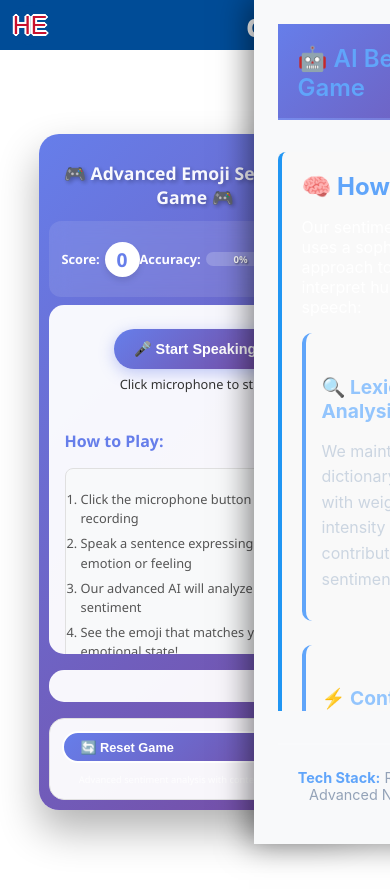
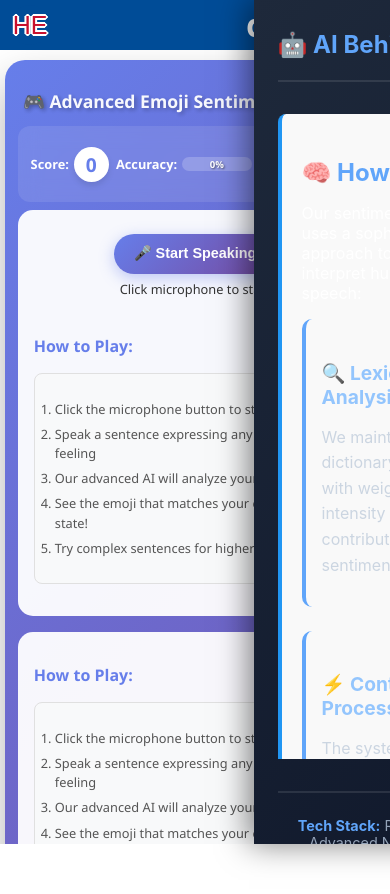
Before and after one commit to m17christiansen/career_day_AI_demo, a React (Create React App) app: page /emoji-game in a window 390 px wide. After the commit the page ends 844 px from the top, so only its background shows below. Built offline with nearby package versions, Linux system fonts and the light colour scheme.

Commit message:
updated heights and made scrollable

```diff
--- a/src/drawing_app/styles.css
+++ b/src/drawing_app/styles.css
@@ -7,6 +7,9 @@
   box-shadow: 0 10px 30px rgba(0, 0, 0, 0.3);
   overflow: hidden;
   font-family: 'Comic Sans MS', cursive, sans-serif;
+  min-height: 100vh;
+  display: flex;
+  flex-direction: column;
 }
 
 .drawing-game-container header {
@@ -14,6 +17,7 @@
   color: white;
   text-align: center;
   padding: 20px;
+  flex-shrink: 0;
 }
 
 .drawing-game-container header h1 {
@@ -29,6 +33,10 @@
 
 .drawing-game-container .game-area {
   padding: 20px;
+  flex: 1;
+  display: flex;
+  flex-direction: column;
+  min-height: 0;
 }
 
 /* Updated compact tools panel styling */
@@ -41,6 +49,7 @@
   display: flex;
   flex-direction: column;
   gap: 15px;
+  flex-shrink: 0;
 }
 
 .drawing-game-container .tool-group-row {
@@ -143,15 +152,20 @@
   overflow: hidden;
   background-color: white;
   box-shadow: 0 8px 16px rgba(0, 0, 0, 0.2);
+  flex: 1;
+  min-height: 400px;
+  display: flex;
+  justify-content: center;
+  align-items: center;
 }
 
+/* Fixed canvas styling - remove object-fit and ensure proper sizing */
 .drawing-game-container #drawing-canvas {
   display: block;
   cursor: crosshair;
   background-color: white;
+  /* Remove object-fit and let the JS handle the sizing */
 }
-
-
 
 .drawing-game-container .suggestion-display.permanent {
   display: block !important;
@@ -167,6 +181,7 @@
   cursor: pointer;
   transition: transform 0.2s ease, box-shadow 0.2s ease;
   border: 2px solid rgba(255, 255, 255, 0.3);
+  z-index: 10;
 }
 
 .drawing-game-container .suggestion-display.permanent:hover {
@@ -195,16 +210,29 @@
   font-weight: bold;
   color: #495057;
   border-top: 2px solid #dee2e6;
+  flex-shrink: 0;
 }
 
 .drawing-game-container .status-bar #status-message {
   font-size: 1.1em;
 }
 
+/* Make the entire page scrollable when content overflows */
+html, body, #root {
+  height: 100%;
+  margin: 0;
+  padding: 0;
+}
+
+#root {
+  overflow-y: auto;
+}
+
 /* Responsive design */
 @media (max-width: 768px) {
   .drawing-game-container {
       margin: 10px;
+      border-radius: 15px;
   }
 
   .drawing-game-container header h1 {
@@ -242,6 +270,10 @@
       bottom: 10px;
       right: 10px;
   }
+
+  .drawing-game-container .canvas-container {
+      min-height: 300px;
+  }
 }
 
 @media (max-width: 480px) {
@@ -257,196 +289,9 @@
       min-width: 200px;
   }
 
-    .drawing-game-container #drawing-canvas {
-        height: 400px;
+  .drawing-game-container .canvas-container {
+      min-height: 250px;
   }
 }
 
-/* Info Button Styles */
-.info-button {
-    position: fixed;
-    top: 20px;
-    right: 20px;
-    z-index: 1001;
-    background: linear-gradient(135deg, #667eea 0%, #764ba2 100%);
-    color: white;
-    border: none;
-    border-radius: 25px;
-    padding: 10px 20px;
-    font-size: 14px;
-    font-weight: 600;
-    cursor: pointer;
-    box-shadow: 0 4px 15px rgba(102, 126, 234, 0.4);
-    transition: all 0.3s ease;
-    display: flex;
-    align-items: center;
-    gap: 8px;
-  }
-
-  .info-button:hover {
-    transform: translateY(-2px);
-    box-shadow: 0 6px 20px rgba(102, 126, 234, 0.6);
-  }
-
-  .info-button:active {
-    transform: translateY(0);
-  }
-
-  /* Info Panel Styles */
-  .info-panel {
-    position: fixed;
-    top: 0;
-    right: -60%;
-    width: 60%;
-    height: 100vh;
-    background: white;
-    box-shadow: -5px 0 30px rgba(0, 0, 0, 0.15);
-    z-index: 1002;
-    transition: right 0.4s cubic-bezier(0.25, 0.46, 0.45, 0.94);
-    display: flex;
-    flex-direction: column;
-    overflow: hidden;
-  }
-
-  .info-panel.open {
-    right: 0;
-  }
-
-  .info-panel-header {
-    background: linear-gradient(135deg, #667eea 0%, #764ba2 100%);
-    color: white;
-    padding: 20px;
-    display: flex;
-    justify-content: space-between;
-    align-items: center;
-    border-bottom: 1px solid rgba(255, 255, 255, 0.2);
-  }
-
-  .info-panel-header h2 {
-    margin: 0;
-    font-size: 1.5rem;
-    font-weight: 600;
-  }
-
-  .close-button {
-    background: rgba(255, 255, 255, 0.2);
-    color: white;
-    border: none;
-    border-radius: 50%;
-    width: 36px;
-    height: 36px;
-    font-size: 24px;
-    cursor: pointer;
-    display: flex;
-    align-items: center;
-    justify-content: center;
-    transition: background 0.3s ease;
-  }
-
-  .close-button:hover {
-    background: rgba(255, 255, 255, 0.3);
-  }
-
-  .info-panel-content {
-    flex: 1;
-    overflow-y: auto;
-    padding: 25px;
-    background: #f8f9fa;
-  }
-
-  .ai-section {
-    margin-bottom: 30px;
-    padding: 20px;
-    background: white;
-    border-radius: 12px;
-    box-shadow: 0 2px 10px rgba(0, 0, 0, 0.05);
-    border-left: 4px solid #667eea;
-  }
-
-  .ai-section h3 {
-    color: #333;
-    margin-top: 0;
-    margin-bottom: 15px;
-    font-size: 1.2rem;
-    display: flex;
-    align-items: center;
-    gap: 10px;
-  }
-
-  .ai-section ul {
-    margin: 0;
-    padding-left: 20px;
-  }
-
-  .ai-section li {
-    margin-bottom: 10px;
-    line-height: 1.5;
-    color: #555;
-  }
-
-  .ai-section strong {
-    color: #333;
-    font-weight: 600;
-  }
-
-  .info-footer {
-    margin-top: 30px;
-    padding: 20px;
-    background: #e8f4fd;
-    border-radius: 12px;
-    border: 1px solid #b6d4fe;
-  }
-
-  .info-footer p {
-    margin: 0;
-    color: #0c5460;
-    font-size: 0.95rem;
-    line-height: 1.6;
-  }
-
-  /* Overlay */
-  .info-overlay {
-    position: fixed;
-    top: 0;
-    left: 0;
-    right: 0;
-    bottom: 0;
-    background: rgba(0, 0, 0, 0.5);
-    z-index: 1000;
-    animation: fadeIn 0.3s ease;
-  }
-
-  @keyframes fadeIn {
-    from { opacity: 0; }
-    to { opacity: 1; }
-  }
-
-  /* Responsive adjustments */
-  @media (max-width: 768px) {
-    .info-panel {
-      width: 90%;
-      right: -90%;
-    }
-
-    .info-button {
-      top: 10px;
-      right: 10px;
-      padding: 8px 16px;
-      font-size: 13px;
-    }
-
-    .info-panel-header h2 {
-      font-size: 1.2rem;
-    }
-
-    .ai-section {
-      padding: 15px;
-    }
-  }
-
-  @media (max-width: 480px) {
-    .info-panel {
-      width: 100%;
-      right: -100%;
-    }
-  }
+/* ... rest of the CSS remains the same ... */
--- a/src/emoji_game/EmojiGame.css
+++ b/src/emoji_game/EmojiGame.css
@@ -2,19 +2,21 @@
 .emoji-game-wrapper {
     display: flex;
     justify-content: center;
-    align-items: center;
+    align-items: flex-start; /* Change from center to flex-start */
     min-height: 100vh;
     padding: 20px;
     box-sizing: border-box;
     position: relative;
+    overflow-y: auto; /* Add scrolling to wrapper */
   }
 
   .emoji-game-container {
     width: 80vw;
     max-width: 1200px;
-    height: 80vh;
-    max-height: 800px;
-    margin: 0;
+    /* REMOVED: height: 80vh, max-height: 800px */
+    height: auto; /* Changed to auto */
+    min-height: 100vh; /* Ensure it takes at least full viewport height */
+    margin: 20px 0; /* Add vertical margin */
     padding: clamp(0.5rem, 1.5vw, 1rem);
     background: linear-gradient(135deg, #667eea 0%, #764ba2 100%);
     border-radius: 20px;
@@ -23,7 +25,7 @@
     font-family: 'Segoe UI', Tahoma, Geneva, Verdana, sans-serif;
     display: flex;
     flex-direction: column;
-    overflow: hidden;
+    overflow: visible; /* Changed from hidden to visible */
     box-sizing: border-box;
     position: relative;
   }
@@ -175,7 +177,7 @@
     gap: clamp(1rem, 1.5vw, 1.5rem);
     flex: 1;
     min-height: 0;
-    overflow: hidden;
+    overflow: visible; /* Changed from hidden to visible */
   }
 
   /* Left Sidebar - Controls and History */
@@ -194,8 +196,9 @@
     border-radius: 15px;
     padding: clamp(1rem, 1.5vw, 1.5rem);
     color: #333;
-    overflow-y: auto;
+    overflow-y: auto; /* Keep auto for internal scrolling */
     min-height: 0;
+    max-height: 70vh; /* Limit height but allow scrolling */
   }
 
   /* Right Sidebar - Instructions */
@@ -206,8 +209,9 @@
     border-radius: 15px;
     padding: clamp(1rem, 1.5vw, 1.5rem);
     color: #333;
-    overflow-y: auto;
+    overflow-y: auto; /* Keep auto for internal scrolling */
     min-height: 0;
+    max-height: 70vh; /* Limit height but allow scrolling */
   }
 
   /* Game Controls in Left Sidebar */
@@ -258,6 +262,8 @@
     display: flex;
     flex-direction: column;
     min-height: 0;
+    max-height: 60vh; /* Add max-height */
+    overflow: hidden; /* Keep overflow hidden on container */
   }
 
   .history-section h3 {
@@ -271,7 +277,7 @@
     flex-direction: column;
     gap: clamp(0.2rem, 0.4vw, 0.4rem);
     flex: 1;
-    overflow-y: auto;
+    overflow-y: auto; /* Allow scrolling within history list */
   }
 
   .history-item {
@@ -415,8 +421,9 @@
     box-shadow: 0 4px 6px rgba(0, 0, 0, 0.1);
     display: flex;
     flex-direction: column;
-    overflow: hidden;
+    overflow: hidden; /* Keep container hidden */
     min-height: 120px;
+    max-height: 200px; /* Add max-height */
   }
 
   .transcript-box h3, .sentiment-result h3 {
@@ -430,9 +437,10 @@
     font-style: italic;
     color: #555;
     line-height: 1.4;
-    overflow-y: auto;
+    overflow-y: auto; /* Add scrolling to long text */
     flex: 1;
     margin: 0;
+    padding-right: 5px; /* Add padding for scrollbar */
   }
 
   .emoji-display {
@@ -807,18 +815,21 @@
   @media (max-width: 768px) {
     .emoji-game-wrapper {
       padding: 10px;
+      align-items: flex-start; /* Ensure alignment at top */
     }
 
     .emoji-game-container {
-      width: 80vw;
-      height: 80vh;
-      padding: 0.8rem;
+      width: 95vw; /* Slightly wider on mobile */
+      height: auto;
+      min-height: auto;
+      margin: 10px 0;
     }
 
     .main-layout {
       grid-template-columns: 1fr;
-      grid-template-rows: auto 1fr auto;
+      grid-template-rows: auto;
       gap: 1rem;
+      overflow: visible;
     }
 
     .left-sidebar {
@@ -832,15 +843,13 @@
     }
 
     .history-section {
-      flex: 2;
+      max-height: 40vh; /* Smaller max-height on mobile */
     }
 
-    .center-game-area {
-      order: 1;
-    }
-
+    .center-game-area,
     .right-sidebar {
-      order: 2;
+      max-height: none; /* Remove max-height on mobile */
+      overflow: visible;
     }
 
     .info-panel {
@@ -862,9 +871,9 @@
     }
 
     .emoji-game-container {
-      width: 80vw;
-      height: 80vh;
-      padding: 0.6rem;
+      width: 98vw;
+      margin: 5px 0;
+      padding: 0.8rem;
     }
 
     .left-sidebar {
@@ -897,3 +906,34 @@
       padding: 1rem;
     }
   }
+
+/* Add scrollbar styling for all scrollable areas */
+.center-game-area::-webkit-scrollbar,
+.right-sidebar::-webkit-scrollbar,
+.history-list::-webkit-scrollbar,
+.transcript-text::-webkit-scrollbar {
+  width: 6px;
+}
+
+.center-game-area::-webkit-scrollbar-track,
+.right-sidebar::-webkit-scrollbar-track,
+.history-list::-webkit-scrollbar-track,
+.transcript-text::-webkit-scrollbar-track {
+  background: rgba(0, 0, 0, 0.05);
+  border-radius: 3px;
+}
+
+.center-game-area::-webkit-scrollbar-thumb,
+.right-sidebar::-webkit-scrollbar-thumb,
+.history-list::-webkit-scrollbar-thumb,
+.transcript-text::-webkit-scrollbar-thumb {
+  background: rgba(102, 126, 234, 0.5);
+  border-radius: 3px;
+}
+
+.center-game-area::-webkit-scrollbar-thumb:hover,
+.right-sidebar::-webkit-scrollbar-thumb:hover,
+.history-list::-webkit-scrollbar-thumb:hover,
+.transcript-text::-webkit-scrollbar-thumb:hover {
+  background: rgba(102, 126, 234, 0.7);
+}
--- a/src/grid_game/GridGame.css
+++ b/src/grid_game/GridGame.css
@@ -1,14 +1,14 @@
 .grid-game-container {
   width: 100%;
-  height: 100vh;
+  min-height: 100vh;
   display: flex;
-  align-items: center;
+  align-items: flex-start;
   justify-content: center;
   padding: 20px;
   box-sizing: border-box;
   background-color: #f5f5f5;
   position: relative;
-  overflow: hidden;
+  overflow: auto;
 }
 
 /* Confetti Styles */
@@ -42,9 +42,9 @@
 }
 
 .grid-game {
-  width: 80%;
+  width: 100%;
   max-width: 1200px;
-  height: 80vh;
+  min-height: 600px;
   display: grid;
   grid-template-columns: 250px 1fr 300px;
   grid-template-rows: 1fr;
@@ -55,6 +55,7 @@
   box-shadow: 0 4px 20px rgba(0, 0, 0, 0.1);
   position: relative;
   z-index: 1;
+  margin: 20px 0;
 }
 
 .game-controls {
@@ -333,6 +334,7 @@
   border: 2px solid #333;
   box-sizing: border-box;
   height: 100%;
+  min-height: 400px;
 }
 
 .grid {
@@ -420,6 +422,7 @@
   border-radius: 8px;
   border: 1px solid #e0e0e0;
   overflow-y: auto;
+  max-height: 100%;
 }
 
 .instructions h3 {
@@ -540,23 +543,24 @@
 
 @media (max-width: 768px) {
   .grid-game {
-    width: 95%;
-    height: 90vh;
     grid-template-columns: 1fr;
-    grid-template-rows: auto 1fr auto;
+    grid-template-rows: auto auto auto;
     gap: 15px;
+    min-height: auto;
   }
 
   .game-controls {
-    padding: 15px;
+    order: 1;
   }
 
   .instructions {
-    padding: 15px;
+    order: 3;
+    max-height: 300px;
   }
 
   .grid-container {
-    min-height: 400px;
+    min-height: 300px;
+    order: 2;
   }
 
   .cell-icon {
@@ -596,10 +600,12 @@
   }
 
   .grid-game {
-    width: 100%;
-    height: auto;
-    min-height: 90vh;
     padding: 10px;
+    margin: 10px 0;
+  }
+
+  .grid-container {
+    min-height: 250px;
   }
 
   .game-controls h2 {
```
Also changed, not shown: src/drawing_app/drawing_game.jsx (+16 -10 lines). Lines whose indentation alone changed are shown as unchanged.
